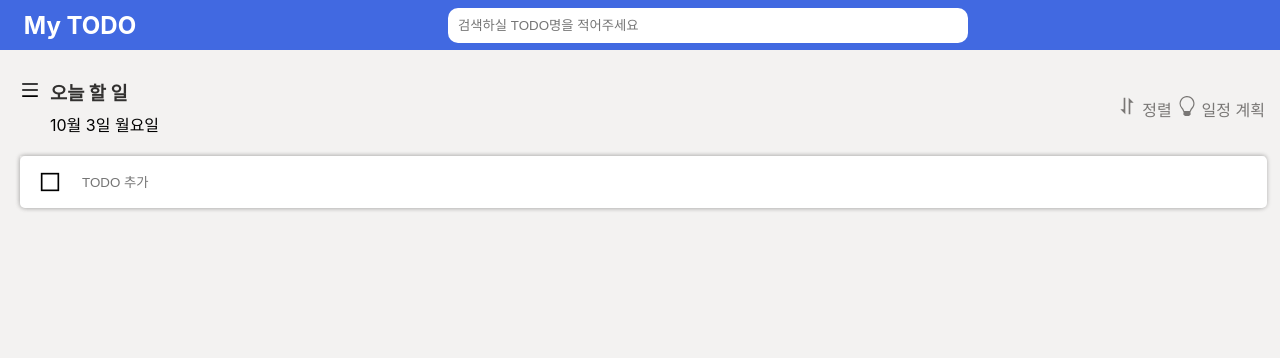
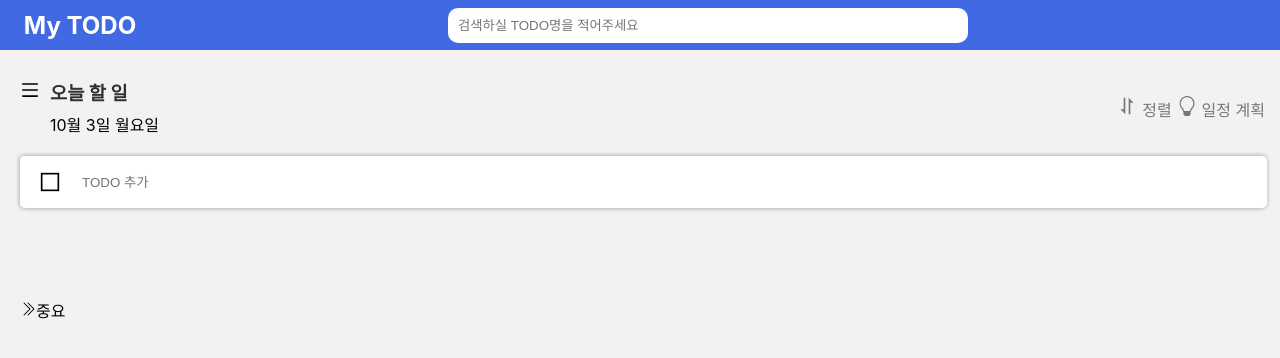
Before and after one commit to leeseongdooo/TodoPractice, a React (Create React App) app: page / in a window 1280 px wide. Shown: the top 358 px of the page. Built offline with nearby package versions, Linux system fonts and the light colour scheme.

Commit message:
Day1019(3)

```diff
--- /dev/null
+++ b/src/components/ImportantArea.jsx
@@ -0,0 +1,45 @@
+import React, {useState, useEffect, useContext} from "react";
+import { TodoContext } from "./Store";
+import { ListForm } from "./TodoListArea"; // ListForm 가져오기
+import { BsChevronDoubleRight } from "react-icons/bs"
+import "../css/ImportantArea.scss";
+
+function ImportantArea({pathname}) {
+
+    const [
+        todolist,
+        setTodoList,
+        onCreate,
+        donelist,
+        setDoneList,
+        setDateString,
+        setImportant,
+        ImportantCount,
+        setImportantCount
+      ] = useContext(TodoContext);
+
+    const [importantList, setImportantList] = useState([]);
+
+    useEffect(()=>{
+        setImportantList(todolist.filter((Info) => Info.important === true));
+    }, [ImportantCount])
+
+    return (
+        <div className="ImportantListArea">
+            <div style={pathname === "/Important" ? { } : {dipslay: "none"}}>
+
+                <div>
+                    <BsChevronDoubleRight />
+                    <span>중요</span>
+                </div>
+
+                {importantList.map((Info) => (
+                    <ListForm key={Info.id} todoname={Info.todoname} Info={Info} />
+                ))}
+
+            </div>
+        </div>
+    )
+}
+
+export default ImportantArea;
--- a/src/components/MainTodo.jsx
+++ b/src/components/MainTodo.jsx
@@ -16,6 +16,7 @@ import React, { useEffect, useState } from "react";
 import { useParams } from "react-router-dom";
 import LeftSlide from "./LeftSlide";
 import { useLocation } from "react-router-dom";
+import ImportantArea from "./ImportantArea";
 
 function MainTodo() {
   const Today = new Date();
@@ -73,13 +74,16 @@ function MainTodo() {
             <span className="Plan">일정 계획</span>
           </div>
         </div>
+
+
         {/* WriteArea는 새로운 TODO의 TODO명, 날짜, 알림설정을 할 수 있는 영역입니다. */}
-        <WriteArea Today={TodayString} />
+        {testParam.pathname === "/" ? <WriteArea Today={TodayString} /> : <div></div>}
 
         {/* WriteArea에서 작성한 정보는 TODOListArea, DoneListArea에 값이 전달된 후 화면에 출력됩니다. */}
         <div className="ListParentArea">
           <TodoListArea />
           <DoneListArea />
+          <ImportantArea />
         </div>
       </div>
 
--- a/src/components/TodoListArea.jsx
+++ b/src/components/TodoListArea.jsx
@@ -147,10 +147,6 @@ function TodoListArea() {
         {SearchText.length > 0 && FilterList.length > 0
           ? FilterList.map((Info) => <ListForm key={Info.id} Info={Info} />)
           : todolist.map((Info) => <ListForm key={Info.id} Info={Info} />)}
-
-        {/* {todolist.map((Info) => (
-          <ListForm key={Info.id} Info={Info} />
-        ))} */}
       </div>
     </>
   );
--- /dev/null
+++ b/src/css/ImportantArea.scss
@@ -0,0 +1,6 @@
+.ImportantListArea {
+    margin-top: 30px;
+    margin-left: 10px;
+    margin-bottom: 15px;
+    width: 100%;
+}
```
